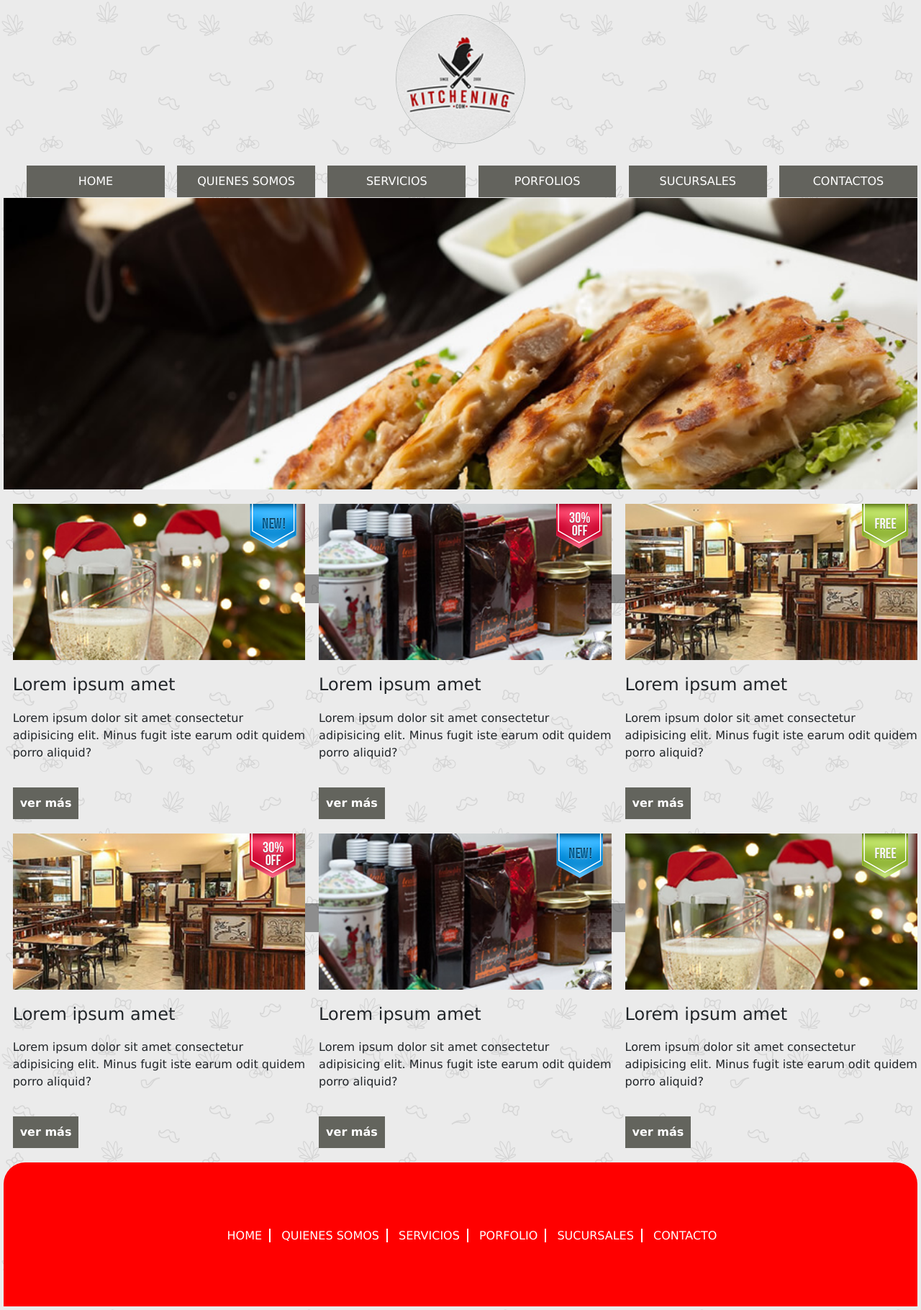
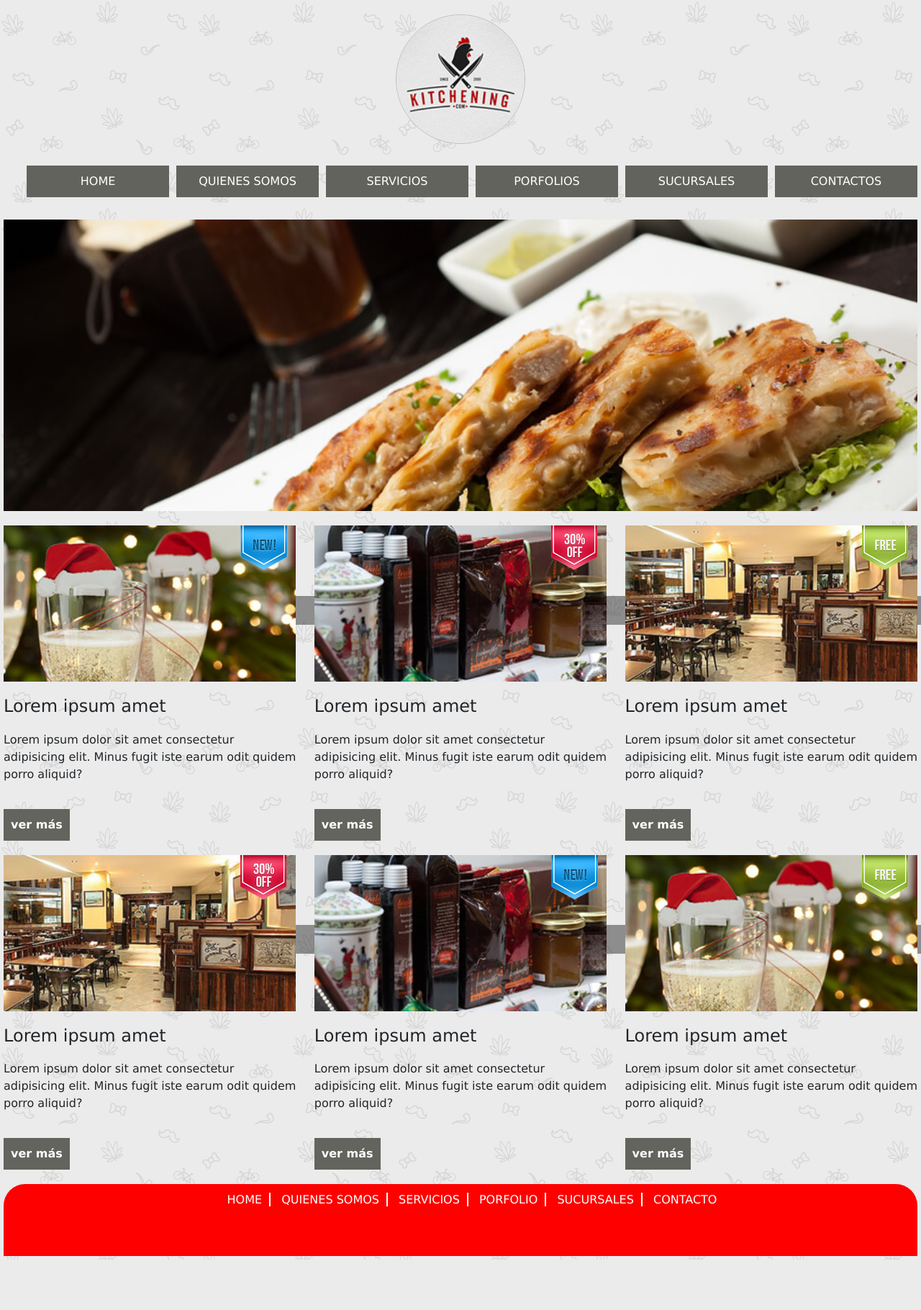
Before and after one commit to LucioMart/-kitchening_maquetacion_html5_-css3_node_express_-, a Node server app: page / in a window 1280 px wide; the page is wider, and only the part inside the window is pictured. Shown: that part at 72% size. After the commit the page ends 1750 px from the top of that part, so only its background shows below. Run offline with Node 20, Linux system fonts and the light colour scheme.

Commit message:
Mejorando el css. Aplicando flexbox.

```diff
--- a/public/css/style.css
+++ b/public/css/style.css
@@ -113,6 +113,10 @@ article a.more {
     font-weight: 600;
 }
 
+article a.more:hover {
+    background-color: red;
+}
+
 /*    Footer     */
 
 footer {
@@ -142,15 +146,24 @@ footer nav ul li a {
         display: none;
     }
 
-    header nav ul li {
-        width: 15.5%;
-        margin-right: 1.4%;
-        float: left;
-        font-size: 0.53rem;
+    header nav ul {
+        display: flex;
+        justify-content: space-between;
     }
 
-    header nav ul li:last-child {
-        margin-right: 0;
+    header nav ul li {
+        width: 16%;
+        text-align: center;
+        font-size: 0.52rem;
+    }
+
+    header nav ul li.que {
+        order: 2;
+    }
+
+    header nav ul li.suc {
+        order: 1;
+        flex-grow: 0.2;
     }
 
     /* main */
@@ -162,17 +175,13 @@ footer nav ul li a {
     }
 
     section.products{
-        overflow: hidden;
+        display: flex;
+        flex-wrap: wrap;
+        justify-content: space-between;
     }
 
     article {
-        width: 49%;
-        float: left;
-        margin-left: 1%;
-    }
-
-    article:nth-child(even){
-        margin-right: 0;
+        width: 48%;
     }
 
 }
@@ -185,24 +194,16 @@ footer nav ul li a {
 
     article {
         width: 32%;
-        margin-right: 0.5%;
-    }
-
-    article:nth-child(even) {
-        margin-right: 0.5%;
-    }
-
-    article:nth-child(3n) {
-        margin-right: 0;
     }
 
     /*  footer  */
 
     footer {
         background-color: red;
-        height: 200px;
-        padding: 80px 0;
+        height: 100px;
         border-radius: 30px 30px 0 0;
+        justify-content: center;
+        align-items: center;
     }
 
     footer nav ul li {
```
